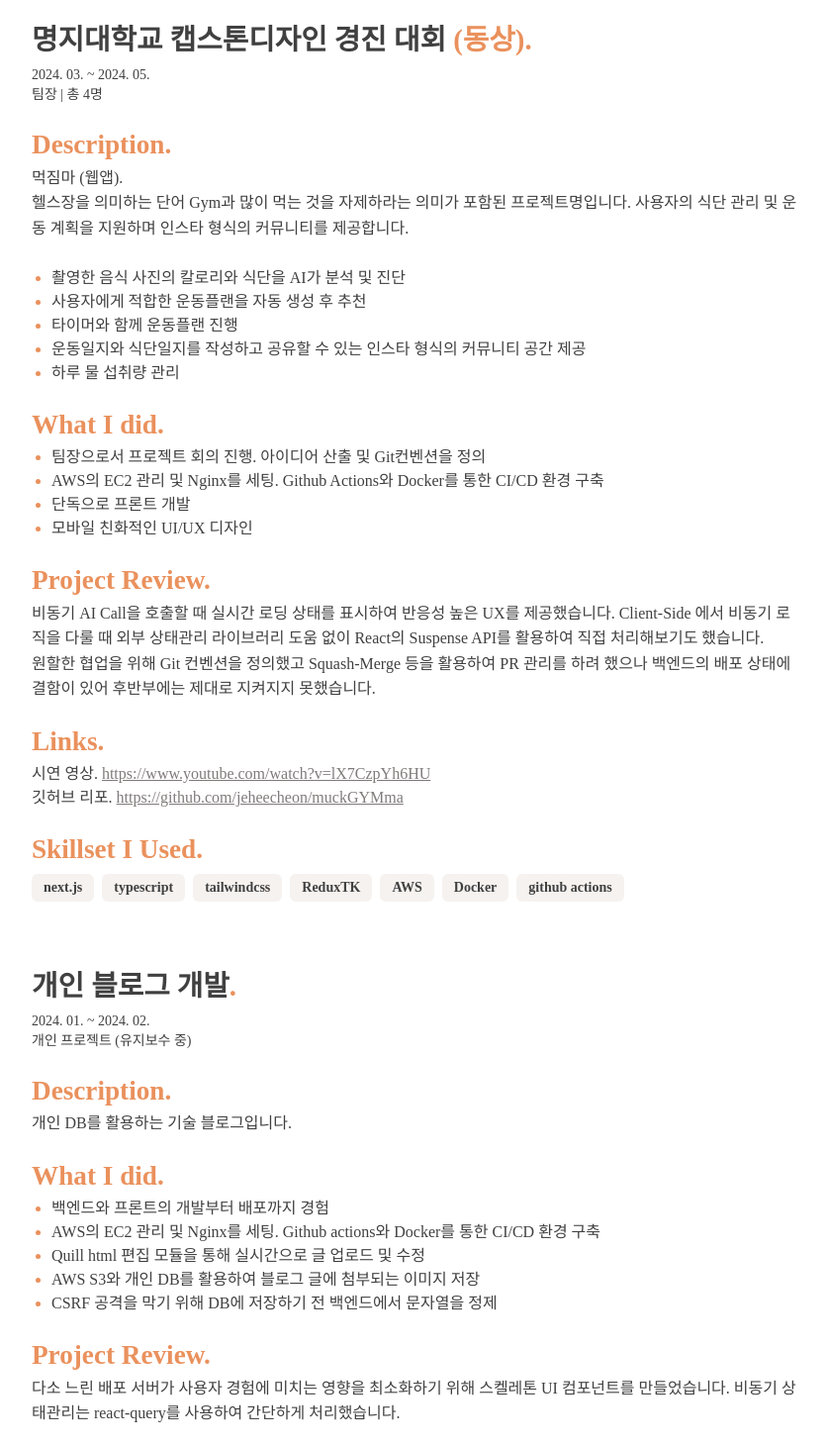
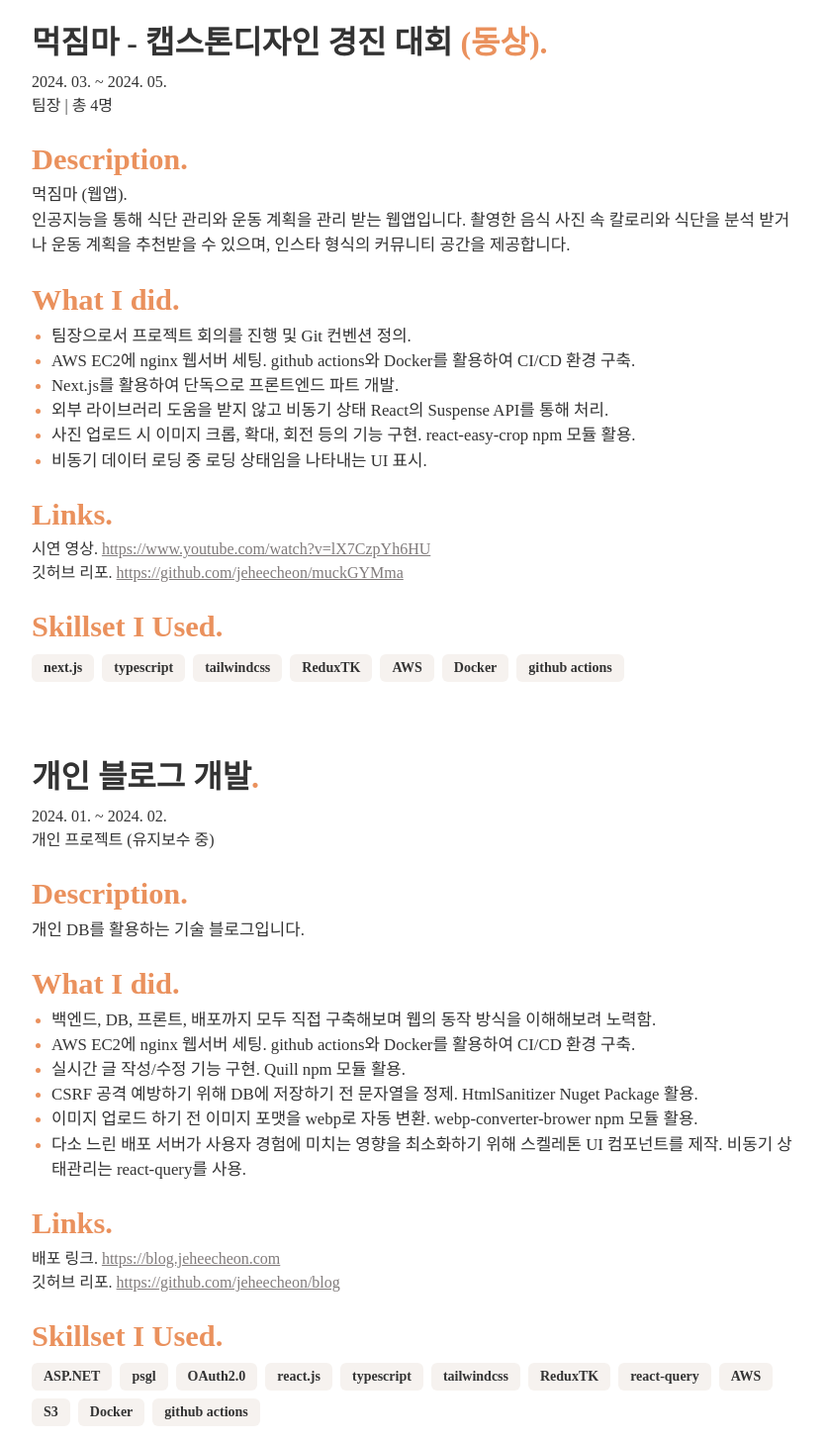
Before and after one commit to jeheecheon/resume, a React (Vite) app: page / in a window 1280 px wide. Shown: the part 1191-2650 px from the top of the page at 99% size, without its empty margins (220-1056 px from the left). Built offline with nearby package versions, Linux system fonts and the light colour scheme; a web font is replaced by a local one.

Commit message:
chore: 이력서 수정

```diff
--- a/src/app/_styles/globals.css
+++ b/src/app/_styles/globals.css
@@ -15,7 +15,7 @@
         @apply text-inverse-1;
 
         --bg-color: #ffffff;
-        --inverse-color-1: #404040;
+        --inverse-color-1: #333333;
         --inverse-color-2: #525252;
         --inverse-color-3: #807b7b;
 
@@ -33,7 +33,7 @@
         @apply text-[2.6rem];
         @apply sm:text-[4.7rem];
         @apply font-semibold;
-        @apply sm:leading-[4.5rem];
+        @apply leading-[4.5rem];
         @apply sm:leading-[5.2rem];
         @apply mb-10;
     }
@@ -47,14 +47,14 @@
     }
 
     h3 {
-        @apply text-[1.5rem];
-        @apply sm:text-[1.8rem];
+        @apply text-[1.6rem];
+        @apply sm:text-[2rem];
         @apply font-semibold;
     }
 
     h4 {
-        @apply text-[1.4rem];
-        @apply sm:text-[1.7rem];
+        @apply text-[1.5rem];
+        @apply sm:text-[1.9rem];
         @apply font-semibold;
     }
 
@@ -88,6 +88,7 @@
     }
 
     p {
+        @apply text-[1.05rem];
         @apply text-inverse-1;
         @apply text-pretty;
     }
--- a/src/app/page.tsx
+++ b/src/app/page.tsx
@@ -34,10 +34,9 @@ Page.Introduction = function Introduction() {
     return (
         <p className="text-[1.3rem] sm:text-[1.7rem] leading-[2.2rem] sm:leading-[3.1rem] text-pretty">
             {`"코드의 깊이"`}를 중시하는 프론트엔드 개발자입니다. 단순한
-            기능구현을 넘어서 동작 원리를 이해하고, 최적화된 코드를 작성하는
-            것을 지향합니다. 개발자의 가치는 능동적인 협업력과 성장력이라
-            믿습니다. 새로운 기술과 도구를 학습하며 지속적으로 성장하고자
-            노력합니다.
+            기능구현을 넘어서 동작 원리를 이해하고, 간결한 코드를 작성하는 것을
+            지향합니다. 개발자의 가치는 능동적인 협업력과 성장력이라 믿습니다.
+            새로운 기술과 도구를 학습하며 지속적으로 성장하고자 노력합니다.
         </p>
     );
 };
@@ -127,10 +126,10 @@ Page.Projects = function Projects() {
 
             <div>
                 <h3>
-                    명지대학교 캡스톤디자인 경진 대회
-                    <span className="text-theme-1">{` (동상)`}</span>
+                    먹짐마 - 캡스톤디자인 경진 대회{' '}
+                    <span className="text-theme-1">(동상)</span>
                 </h3>
-                <p className="sm:mt-1 text-xs sm:text-sm">
+                <p className="sm:mt-1 text-xs sm:text-base leading-[6rem]">
                     2024. 03. ~ 2024. 05.{'\n'}
                     팀장 | 총 4명
                 </p>
@@ -138,38 +137,13 @@ Page.Projects = function Projects() {
                 <div>
                     <h4 className="mt-5 text-theme-1">Description</h4>
 
-                    <p className="text-base leading-[1.6rem]">
+                    <p className="leading-[1.6rem]">
                         먹짐마 (웹앱).{'\n'}
-                        헬스장을 의미하는 단어 Gym과 많이 먹는 것을 자제하라는
-                        의미가 포함된 프로젝트명입니다. 사용자의 식단 관리 및
-                        운동 계획을 지원하며 인스타 형식의 커뮤니티를
-                        제공합니다.{'\n\n'}
+                        인공지능을 통해 식단 관리와 운동 계획을 관리 받는
+                        웹앱입니다. 촬영한 음식 사진 속 칼로리와 식단을 분석
+                        받거나 운동 계획을 추천받을 수 있으며, 인스타 형식의
+                        커뮤니티 공간을 제공합니다.
                     </p>
-                    <ul>
-                        <li>
-                            <p>
-                                촬영한 음식 사진의 칼로리와 식단을 AI가 분석 및
-                                진단
-                            </p>
-                        </li>
-                        <li>
-                            <p>
-                                사용자에게 적합한 운동플랜을 자동 생성 후 추천
-                            </p>
-                        </li>
-                        <li>
-                            <p>타이머와 함께 운동플랜 진행</p>
-                        </li>
-                        <li>
-                            <p>
-                                운동일지와 식단일지를 작성하고 공유할 수 있는
-                                인스타 형식의 커뮤니티 공간 제공
-                            </p>
-                        </li>
-                        <li>
-                            <p>하루 물 섭취량 관리</p>
-                        </li>
-                    </ul>
                 </div>
 
                 <div>
@@ -177,37 +151,41 @@ Page.Projects = function Projects() {
                     <ul>
                         <li>
                             <p>
-                                팀장으로서 프로젝트 회의 진행. 아이디어 산출 및
-                                Git컨벤션을 정의
+                                팀장으로서 프로젝트 회의를 진행 및 Git 컨벤션
+                                정의.
                             </p>
                         </li>
                         <li>
                             <p>
-                                AWS의 EC2 관리 및 Nginx를 세팅. Github Actions와
-                                Docker를 통한 CI/CD 환경 구축
+                                AWS EC2에 nginx 웹서버 세팅. github actions와
+                                Docker를 활용하여 CI/CD 환경 구축.
                             </p>
                         </li>
                         <li>
-                            <p>단독으로 프론트 개발</p>
+                            <p>
+                                Next.js를 활용하여 단독으로 프론트엔드 파트
+                                개발.
+                            </p>
                         </li>
                         <li>
-                            <p>모바일 친화적인 UI/UX 디자인</p>
+                            <p>
+                                외부 라이브러리 도움을 받지 않고 비동기 상태
+                                React의 Suspense API를 통해 처리.
+                            </p>
+                        </li>
+                        <li>
+                            <p>
+                                사진 업로드 시 이미지 크롭, 확대, 회전 등의 기능
+                                구현. react-easy-crop npm 모듈 활용.
+                            </p>
+                        </li>
+                        <li>
+                            <p>
+                                비동기 데이터 로딩 중 로딩 상태임을 나타내는 UI
+                                표시.
+                            </p>
                         </li>
                     </ul>
-                </div>
-
-                <div>
-                    <h4 className="mt-5 text-theme-1">Project Review</h4>
-                    <p className="leading-[1.6rem]">
-                        비동기 AI Call을 호출할 때 실시간 로딩 상태를 표시하여
-                        반응성 높은 UX를 제공했습니다. Client-Side 에서 비동기
-                        로직을 다룰 때 외부 상태관리 라이브러리 도움 없이
-                        React의 Suspense API를 활용하여 직접 처리해보기도
-                        했습니다.{'\n'}
-                        원할한 협업을 위해 Git 컨벤션을 정의했고 Squash-Merge
-                        등을 활용하여 PR 관리를 하려 했으나 백엔드의 배포 상태에
-                        결함이 있어 후반부에는 제대로 지켜지지 못했습니다.
-                    </p>
                 </div>
 
                 <div className="mt-5 text-theme-1">
@@ -250,9 +228,9 @@ Page.Projects = function Projects() {
                 </div>
             </div>
 
-            <div className="mt-[4rem]">
+            <div className="mt-[4.5rem]">
                 <h3>개인 블로그 개발</h3>
-                <p className="sm:mt-1 text-xs sm:text-sm">
+                <p className="sm:mt-1 text-xs sm:text-base">
                     2024. 01. ~ 2024. 02.{'\n'}
                     개인 프로젝트 (유지보수 중)
                 </p>
@@ -268,43 +246,43 @@ Page.Projects = function Projects() {
                     <h4 className="mt-5 text-theme-1">What I did</h4>
                     <ul>
                         <li>
-                            <p>백엔드와 프론트의 개발부터 배포까지 경험</p>
-                        </li>
-                        <li>
                             <p>
-                                AWS의 EC2 관리 및 Nginx를 세팅. Github actions와
-                                Docker를 통한 CI/CD 환경 구축
+                                백엔드, DB, 프론트, 배포까지 모두 직접
+                                구축해보며 웹의 동작 방식을 이해해보려 노력함.
                             </p>
                         </li>
                         <li>
                             <p>
-                                Quill html 편집 모듈을 통해 실시간으로 글 업로드
-                                및 수정
+                                AWS EC2에 nginx 웹서버 세팅. github actions와
+                                Docker를 활용하여 CI/CD 환경 구축.
                             </p>
                         </li>
                         <li>
                             <p>
-                                AWS S3와 개인 DB를 활용하여 블로그 글에 첨부되는
-                                이미지 저장
+                                실시간 글 작성/수정 기능 구현. Quill npm 모듈
+                                활용.
                             </p>
                         </li>
                         <li>
                             <p>
-                                CSRF 공격을 막기 위해 DB에 저장하기 전
-                                백엔드에서 문자열을 정제
+                                CSRF 공격 예방하기 위해 DB에 저장하기 전
+                                문자열을 정제. HtmlSanitizer Nuget Package 활용.
+                            </p>
+                        </li>
+                        <li>
+                            <p>
+                                이미지 업로드 하기 전 이미지 포맷을 webp로 자동
+                                변환. webp-converter-brower npm 모듈 활용.
+                            </p>
+                        </li>
+                        <li>
+                            <p>
+                                다소 느린 배포 서버가 사용자 경험에 미치는
+                                영향을 최소화하기 위해 스켈레톤 UI 컴포넌트를
+                                제작. 비동기 상태관리는 react-query를 사용.
                             </p>
                         </li>
                     </ul>
-                </div>
-
-                <div>
-                    <h4 className="mt-5 text-theme-1">Project Review</h4>
-                    <p className="leading-[1.6rem]">
-                        다소 느린 배포 서버가 사용자 경험에 미치는 영향을
-                        최소화하기 위해 스켈레톤 UI 컴포넌트를 만들었습니다.
-                        비동기 상태관리는 react-query를 사용하여 간단하게
-                        처리했습니다.
-                    </p>
                 </div>
 
                 <div className="mt-5 text-theme-1">
@@ -352,9 +330,9 @@ Page.Projects = function Projects() {
                 </div>
             </div>
 
-            <div className="mt-[4rem]">
+            <div className="mt-[4.5rem]">
                 <h3>AO 스터디 공식 웹사이트</h3>
-                <p className="sm:mt-1 text-xs sm:text-sm">
+                <p className="sm:mt-1 text-xs sm:text-base">
                     2024. 01. ~ 2024. 02.{'\n'}
                     멘토 | 총 12명
                 </p>
@@ -373,41 +351,29 @@ Page.Projects = function Projects() {
                     <ul>
                         <li>
                             <p>
-                                멘토(팀장)으로 참여하여 프론트팀과 백엔드팀의
-                                질문 답변 및 코드 리뷰
-                            </p>
-                        </li>
-                        <li>
-                            <p>git 컨벤션 구성</p>
-                        </li>
-                        <li>
-                            <p>
-                                AWS의 EC2 관리 및 Nginx를 세팅. Github actions와
-                                Docker를 통한 CI/CD 환경 구축
+                                멘토, 팀장으로서 참여하여 git 컨벤션 구성 및
+                                프론트팀과 백엔드팀의 질문을 받음.
                             </p>
                         </li>
                         <li>
                             <p>
-                                두 팀이 개발한 프론트엔드 코드베이스 통합.
-                                Svelte 코드를 React 코드로 수정
+                                프로젝트 전반에 걸쳐 팀원들과 협업하며 문제를
+                                해결하고, 효율적인 개발 환경을 조성하는 데 기여.
                             </p>
                         </li>
                         <li>
-                            <p>다크 / 라이트 모드 구현</p>
+                            <p>
+                                AWS EC2에 nginx 웹서버 세팅. github actions와
+                                Docker를 활용하여 CI/CD 환경 구축.
+                            </p>
+                        </li>
+                        <li>
+                            <p>
+                                두개의 프론트엔드 팀이 개발한 코드베이스를 통합.
+                                Svelte 컴포넌트를 React로 변환.
+                            </p>
                         </li>
                     </ul>
-                </div>
-
-                <div>
-                    <h4 className="mt-5 text-theme-1">Project Review</h4>
-                    <p className="leading-[1.6rem]">
-                        프론트와 백엔드의 코드베이스 통합 작업을 주도했습니다.
-                        특히 Svelte로 작성된 코드베이스를 React로 변환하며,
-                        프론트엔드 팀의 개발을 가이드하고 코드 리뷰를
-                        진행했습니다. 프로젝트 전반에 걸쳐 팀원들과 협업하며
-                        문제를 해결하고, 효율적인 개발 환경을 조성하는 데
-                        기여했습니다.
-                    </p>
                 </div>
 
                 <div className="mt-5 text-theme-1">
@@ -449,7 +415,7 @@ Page.Projects = function Projects() {
                 </div>
             </div>
 
-            <div className="mt-[4rem]">
+            <div className="mt-[4.5rem]">
                 <h3>Etc</h3>
                 <p className="mt-1">
                     이외 진행했던 프로젝트들은 아래 링크에서 확인할 수 있습니다.
```
